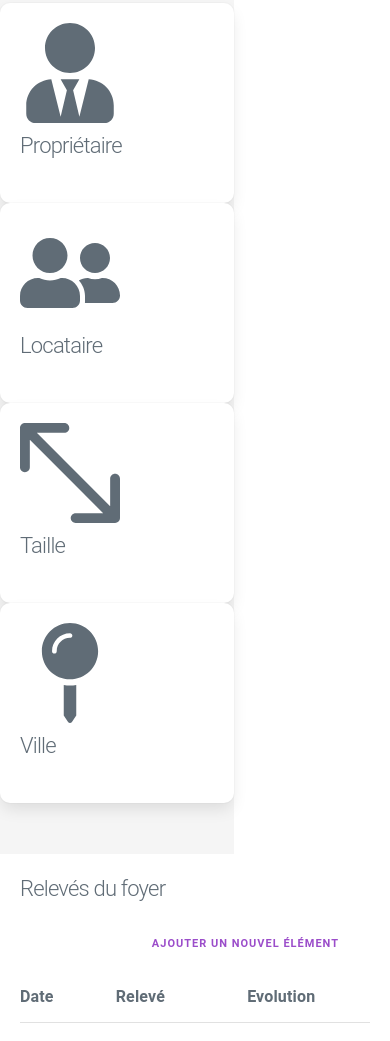
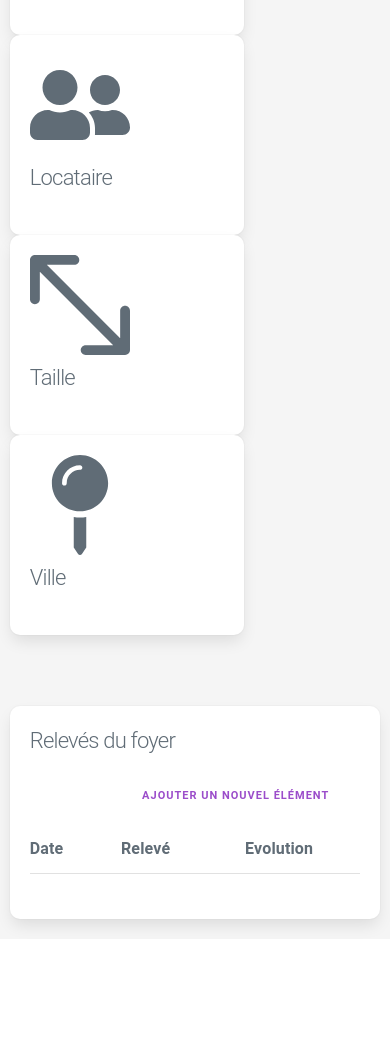
Before and after one commit to DKFN/D4G, a website built with Parcel: page frontend/src/index.html in a window 390 px wide. Shown: the part 2058-3099 px from the top of the page. After the commit the page ends 2997 px from the top, so only its background shows below. Built offline with nearby package versions, Linux system fonts and the light colour scheme; no server answers.

Commit message:
Responsive: Clean the foyer dashboard

```diff
--- a/frontend/src/css/main.css
+++ b/frontend/src/css/main.css
@@ -102,3 +102,32 @@ main.visible {
     overflow-y: scroll;
     padding: 2rem;
 }
+.menu {
+    background-color: red;
+}
+
+@media (max-width: 40.0rem) {
+    main {
+        background-color: #f5f5f5;
+    }
+    .row {
+        flex-direction: column;
+    }
+    .row .column.mobile-column-100 {
+        margin-left: 2.5%;
+        flex: 0 0 95%;
+        max-width: 95%;
+    }
+    .row .column.menu {
+        display: none;
+    }
+    .table-releve {
+        background-color: #fff;
+        max-height: 60vh;
+        overflow-y: scroll;
+        padding: 2rem;
+        margin: 2rem;
+        border-radius: 10px;
+        box-shadow: 0 0.5em 1em -0.125em rgba(10,10,10,.1), 0 0 0 1px rgba(10,10,10,.02);
+    }
+}
--- a/frontend/src/index.html
+++ b/frontend/src/index.html
@@ -82,7 +82,7 @@
                     <a href="#" class="button button-clear">GREEN Jiraration</a>
                 </div>
             </aside>
-            <div class="column column-60" style="background-color: #f5f5f5; padding-top: 6rem;">
+            <div class="column column-60 mobile-column-100" style="background-color: #f5f5f5; padding-top: 6rem;">
                 <h3>Foyer</h3>
                 <div class="row">
                     <div class="column">
@@ -120,7 +120,7 @@
                     </div>
                 </div>
             </div>
-            <div class="column column-30 table-releve">
+            <div class="column column-30 mobile-column-100 table-releve">
                 <div>
                     <h4 class="float-left">Relevés du foyer</h4>
                     <a href="#" class="button button-clear float-right">Ajouter un nouvel élément</a>
```
